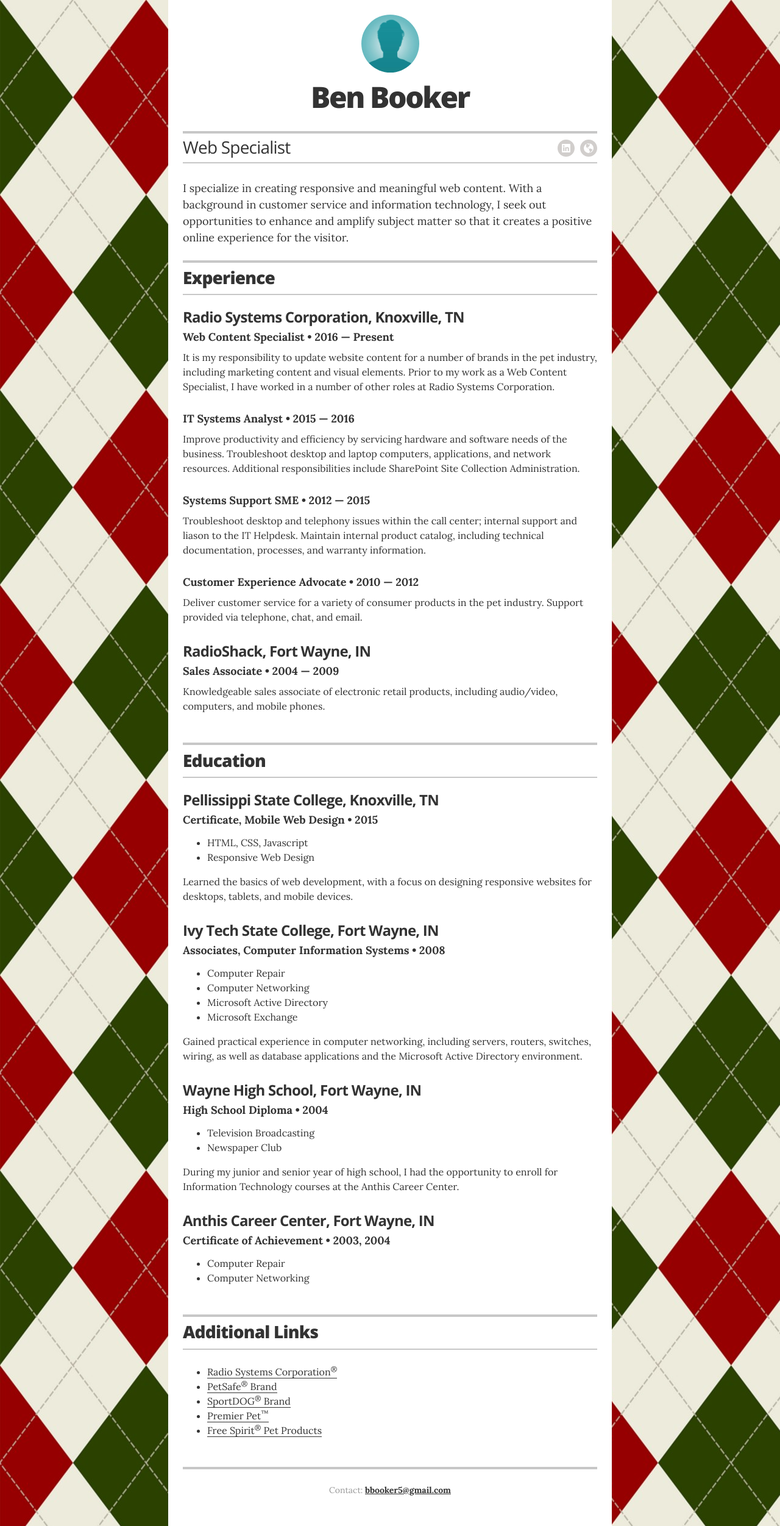
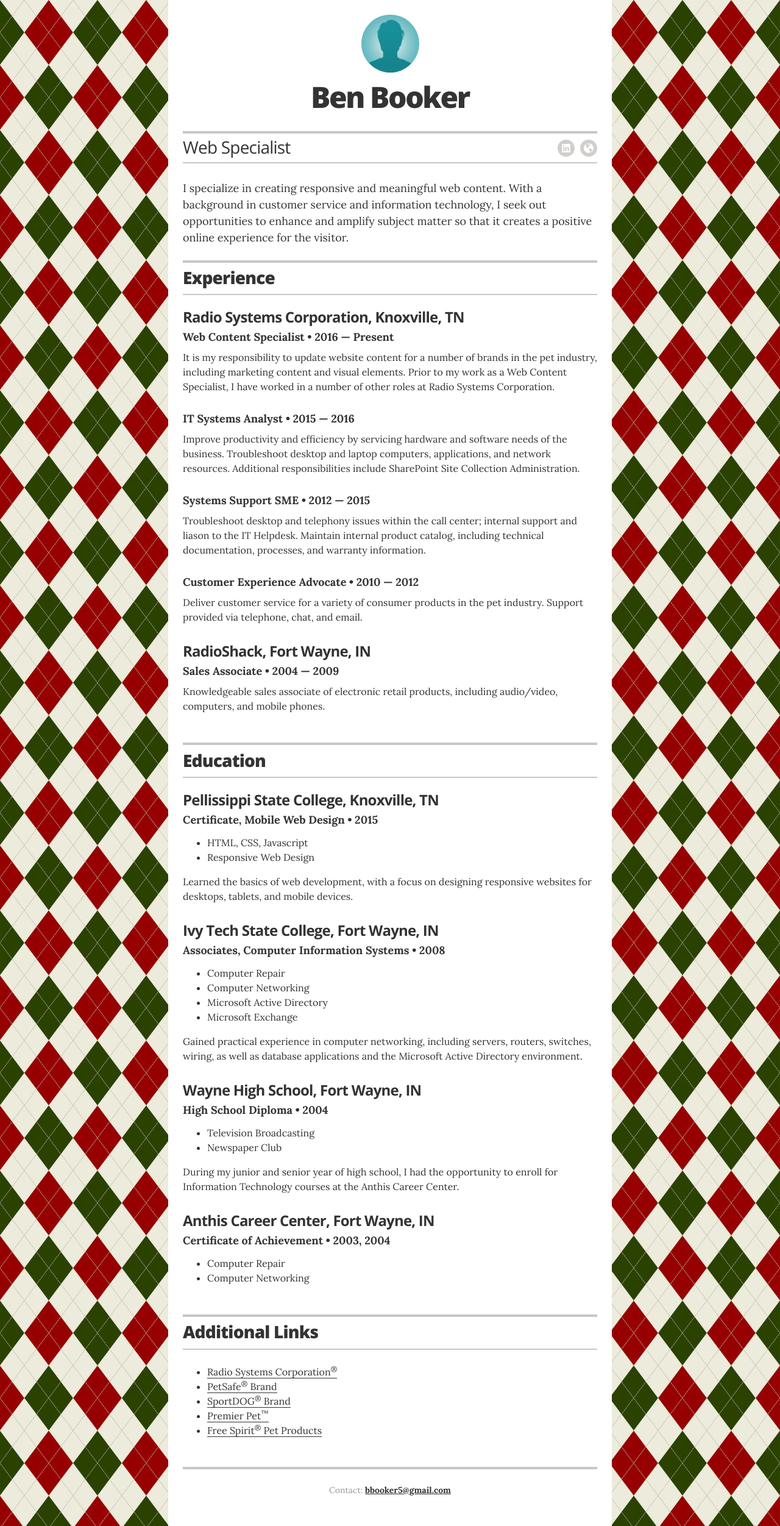
Before and after one commit to bbooker5/about, a Jekyll site: the page built from index.html, in a window 1280 px wide. Shown: the whole page at 61% size. Built offline with Jekyll 4.4.1, drawn with Linux system fonts in a browser that asks for light colours.

Commit message:
bg image compressed argyle

```diff
--- a/_sass/_base.scss
+++ b/_sass/_base.scss
@@ -13,7 +13,7 @@ html {
 body{
   @include serif;
   color: $text_color;
-  background-image: url("bgtest.jpg");
+  background-image: url("bgtest-compressed.jpg");
   background-attachment: fixed;
   font-size: 16px;
   line-height: 1.5;
```
Also changed, not shown: css/bgtest-compressed.jpg (added).
